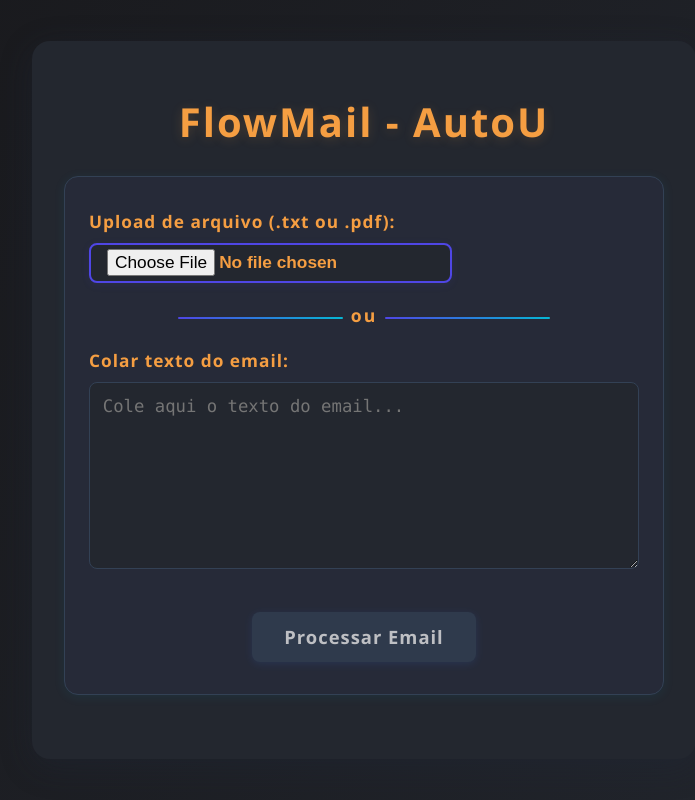
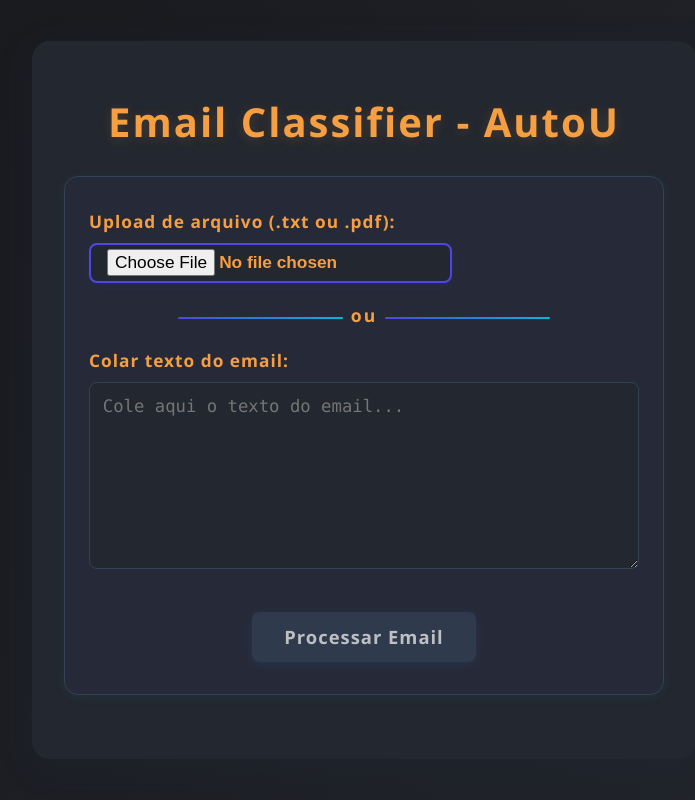
Before and after one commit to IvanFilh/email-classifier, a React (Vite) app: page / in a window 1280 px wide. Shown: the whole page, without its empty margins (276-971 px from the left). Built offline with nearby package versions, Linux system fonts and the light colour scheme.

Commit message:
style: mudança do Título do from

```diff
--- a/src/App.jsx
+++ b/src/App.jsx
@@ -45,7 +45,7 @@ function App() {
 
   return (
     <div className="container">
-      <h1>FlowMail - AutoU</h1>
+      <h1>Email Classifier - AutoU</h1>
       <div className="form-section">
         <label>
           <strong>Upload de arquivo (.txt ou .pdf):</strong>
```
